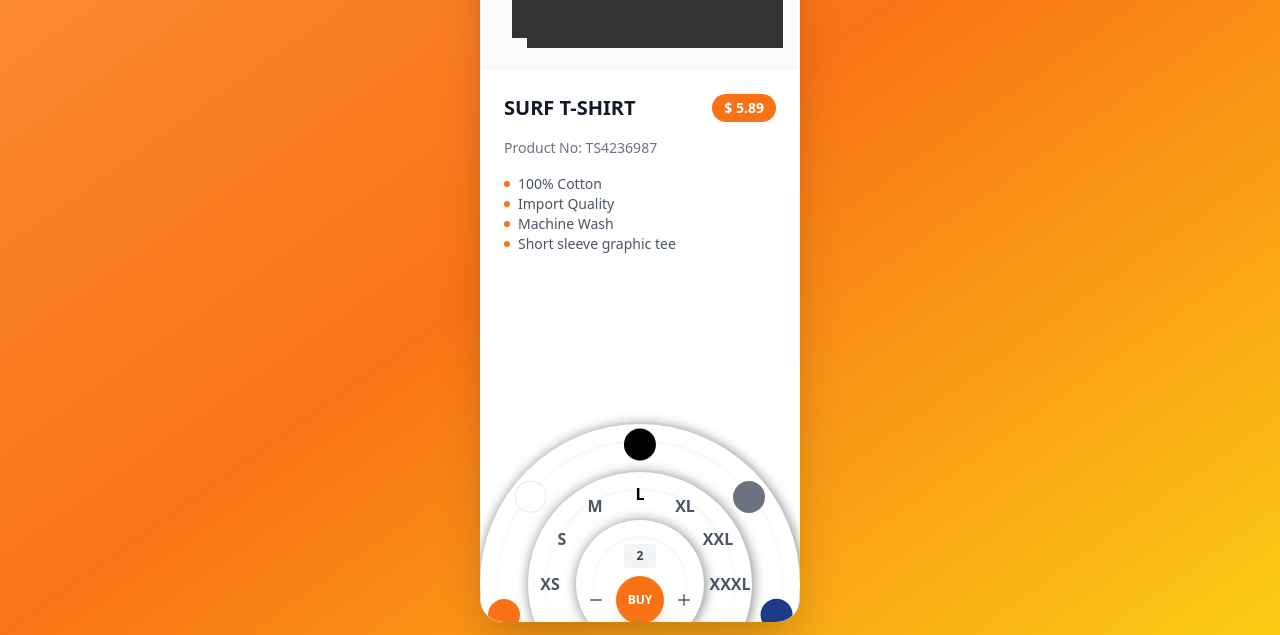
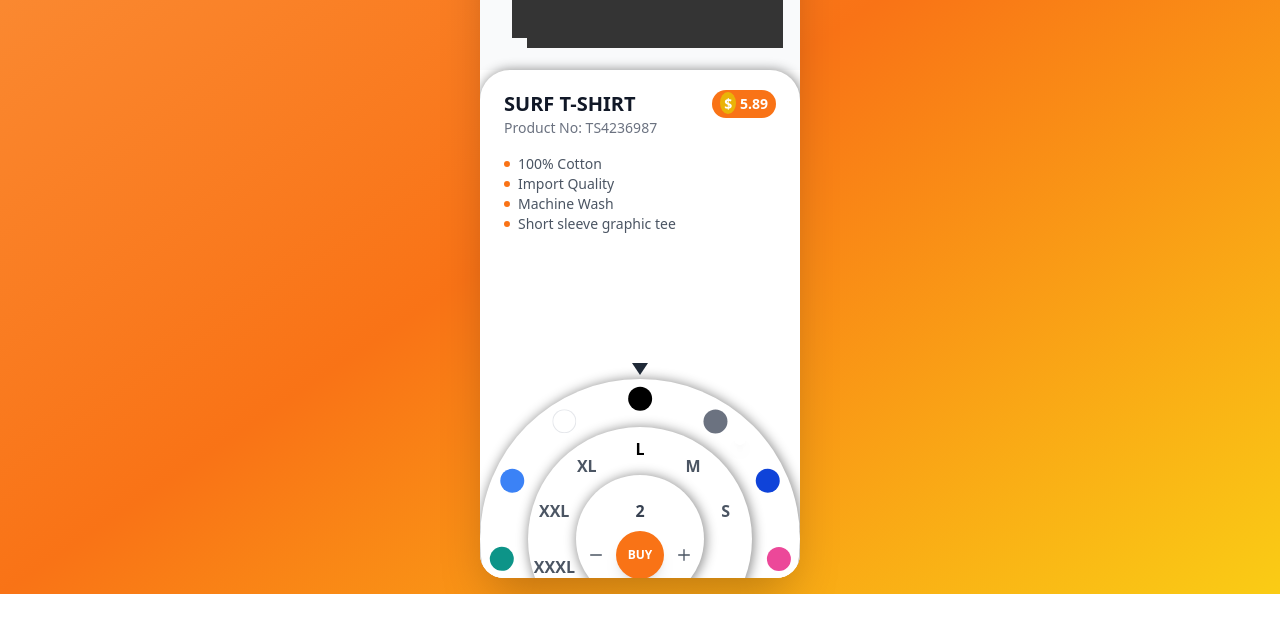
Before and after one commit to Danikhan786/stephen-frontend-task, a React (Vite) app: page / in a window 1280 px wide. Shown: the part 271-906 px from the top of the page. After the commit the page ends 865 px from the top, so only its background shows below. Built offline with nearby package versions, Linux system fonts and the light colour scheme; grey boxes are pictures that could not be loaded.

Commit message:
update the code

```diff
--- a/src/App.tsx
+++ b/src/App.tsx
@@ -17,20 +17,25 @@ const colorOptions: ColorOption[] = [
   { id: 'white', name: 'White', color: '#FFFFFF' },
   { id: 'black', name: 'Black', color: '#000000' },
   { id: 'gray', name: 'Gray', color: '#6B7280' },
-  { id: 'navy', name: 'Navy', color: '#1E3A8A' },
+  { id: 'navy', name: 'Navy', color: '#0f43d9' },
   { id: 'pink', name: 'Pink', color: '#EC4899' },
+  { id: 'orange', name: 'Orange', color: '#F97316' },
+  { id: 'yellow', name: 'Yellow', color: '#FACC15' },
+  { id: 'red', name: 'Red', color: '#EF4444' },
+  { id: 'green', name: 'Green', color: '#10B981' },
   { id: 'teal', name: 'Teal', color: '#0D9488' },
-  { id: 'orange', name: 'Orange', color: '#F97316' },
+  { id: 'blue', name: 'Blue', color: '#3B82F6' },
+
 ];
 
 const sizeOptions: SizeOption[] = [
-  { id: 'xs', name: 'XS', available: true },
+  { id: 'xxxl', name: 'XXXL', available: true },
+  { id: 'xxl', name: 'XXL', available: true },
+  { id: 'xl', name: 'XL', available: true },
+  { id: 'l', name: 'L', available: true },
+  { id: 'm', name: 'M', available: true },
   { id: 's', name: 'S', available: true },
-  { id: 'm', name: 'M', available: true },
-  { id: 'l', name: 'L', available: true },
-  { id: 'xl', name: 'XL', available: true },
-  { id: 'xxl', name: 'XXL', available: true },
-  { id: 'xxxl', name: 'XXXL', available: true },
+  // { id: 'xs', name: 'XS', available: true },
 
 ];
 
@@ -202,11 +207,11 @@ function App() {
             </div>
 
             {/* Product Info */}
-            <div className="py-4 sm:py-6 rounded-t-lg inset-shadow-sm">
-              <div className="flex justify-between items-start mb-4 px-4 sm:px-6">
+            <div className=" rounded-t-lg inset-shadow-sm pt-5" style={{ boxShadow: '1px 1px 12px 1px rgba(0,0,0,0.45)', borderRadius: '30px' }}>
+              <div className="flex justify-between items-start px-4 sm:px-6">
                 <h1 className="text-lg sm:text-xl font-bold text-gray-900">SURF T-SHIRT</h1>
-                <span className="bg-orange-500 text-white px-2 sm:px-3 py-1 rounded-full text-xs sm:text-sm font-semibold">
-                  $ 5.89
+                <span className="bg-orange-500 text-white px-2 sm:px-2 py-1 rounded-full text-xs sm:text-sm font-semibold">
+                  <span className='bg-yellow-500' style={{ borderRadius: '100%', padding: '2px 4px 1px' }}>$</span>  5.89
                 </span>
               </div>
 
@@ -223,12 +228,17 @@ function App() {
               </div>
 
               {/* Circular Dialer Selection Interface */}
-              <div className="relative top-[170px]">
+              <div className="relative top-[145px]">
                 <div className="relative w-80 h-80 mx-auto">
+
+                  {/* Dialer Marker - Top Center */}
+                  <div className="absolute -top-4 left-1/2 transform -translate-x-1/2 z-50">
+                    <div className="w-0 h-0 border-l-[8px] border-r-[8px] border-t-[12px] border-l-transparent border-r-transparent border-t-gray-800"></div>
+                  </div>
 
                   {/* Outer Circle - Colors */}
                   <div className="absolute inset-0 rounded-full border-1 border-gray-300 bg-white" style={{ boxShadow: '1px 1px 12px 1px rgba(0,0,0,0.45)' }}>
-                    <div className="absolute inset-4 rounded-full bg-white shadow-inner"></div>
+                    <div className="absolute inset-4 rounded-full bg-white"></div>
 
                     {/* Color Selection Marker */}
                     <div className="absolute w-3 h-3 bg-white rounded-full border-2 border-white shadow-lg"
@@ -241,7 +251,7 @@ function App() {
 
                     {/* Color Dialer Container */}
                     <div
-                      className="absolute inset-0 flex items-center justify-center transition-transform duration-500 ease-in-out"
+                      className="absolute inset-0 flex items-center justify-center transition-transform duration-700 ease-in-out"
                       style={{ transform: `rotate(${colorRotation}deg)` }}
                     >
                       <div className="relative w-80 h-80">
@@ -255,7 +265,7 @@ function App() {
                             <button
                               key={color.id}
                               onClick={() => setSelectedColor(color.id)}
-                              className={`absolute w-8 h-8 rounded-full border-1 border-gray-300 transition-all duration-200 ${selectedColor === color.id
+                              className={`absolute w-6 h-6 rounded-full border-1 border-gray-300 transition-all duration-200 ${selectedColor === color.id
                                   ? 'scale-125 border-orange-500 shadow-lg'
                                   : 'border-gray-300'
                                 }`}
@@ -266,7 +276,6 @@ function App() {
                                 transform: `translate(-50%, -50%) rotate(${-colorRotation}deg)`,
                                 boxShadow: color.color === '#FFFFFF' ? 'inset 0 0 0 1px #e5e7eb' : 'none',
                               }}
-                              title={color.name}
                             ></button>
                           );
                         })}
@@ -296,11 +305,11 @@ function App() {
 
                   {/* Middle Circle - Sizes */}
                   <div className="absolute inset-12 rounded-full border-1 border-gray-300 bg-white" style={{ boxShadow: '1px 1px 12px 1px rgba(0,0,0,0.45)' }}>
-                    <div className="absolute inset-4 rounded-full bg-white shadow-inner"></div>
+                    <div className="absolute inset-4 rounded-full bg-white "></div>
 
                     {/* Size Dialer Container */}
                     <div
-                      className="absolute inset-4 flex items-center justify-center transition-transform duration-500 ease-in-out"
+                      className="absolute inset-4 flex items-center justify-center transition-transform duration-1000 ease-in-out"
                       style={{ transform: `rotate(${sizeRotation}deg)` }}
                     >
                       <div className="relative w-48 h-48">
@@ -341,14 +350,14 @@ function App() {
 
                   {/* Inner Circle - Quantity and Buy */}
                   <div className="absolute inset-24 rounded-full border-1 border-gray-300 bg-white" style={{ boxShadow: '1px 1px 12px 1px rgba(0,0,0,0.45)' }}>
-                    <div className="absolute inset-4 rounded-full bg-white shadow-inner"></div>
+                    <div className="absolute inset-4 rounded-full bg-white "></div>
 
                     {/* Quantity and Buy Controls */}
                     <div className="absolute inset-0 flex items-center justify-center transition-transform duration-500 ease-in-out">
                       <div className="text-center">
                         {/* Quantity Display */}
                         <div className="flex items-center justify-center space-x-2 mb-2">
-                          <div className="w-8 h-6 bg-gray-100 rounded flex items-center justify-center font-semibold text-gray-700 text-xs">
+                          <div className="w-6 h-6  flex items-center justify-center font-semibold text-gray-700 text-s">
                             {quantity}
                           </div>
                         </div>
```
